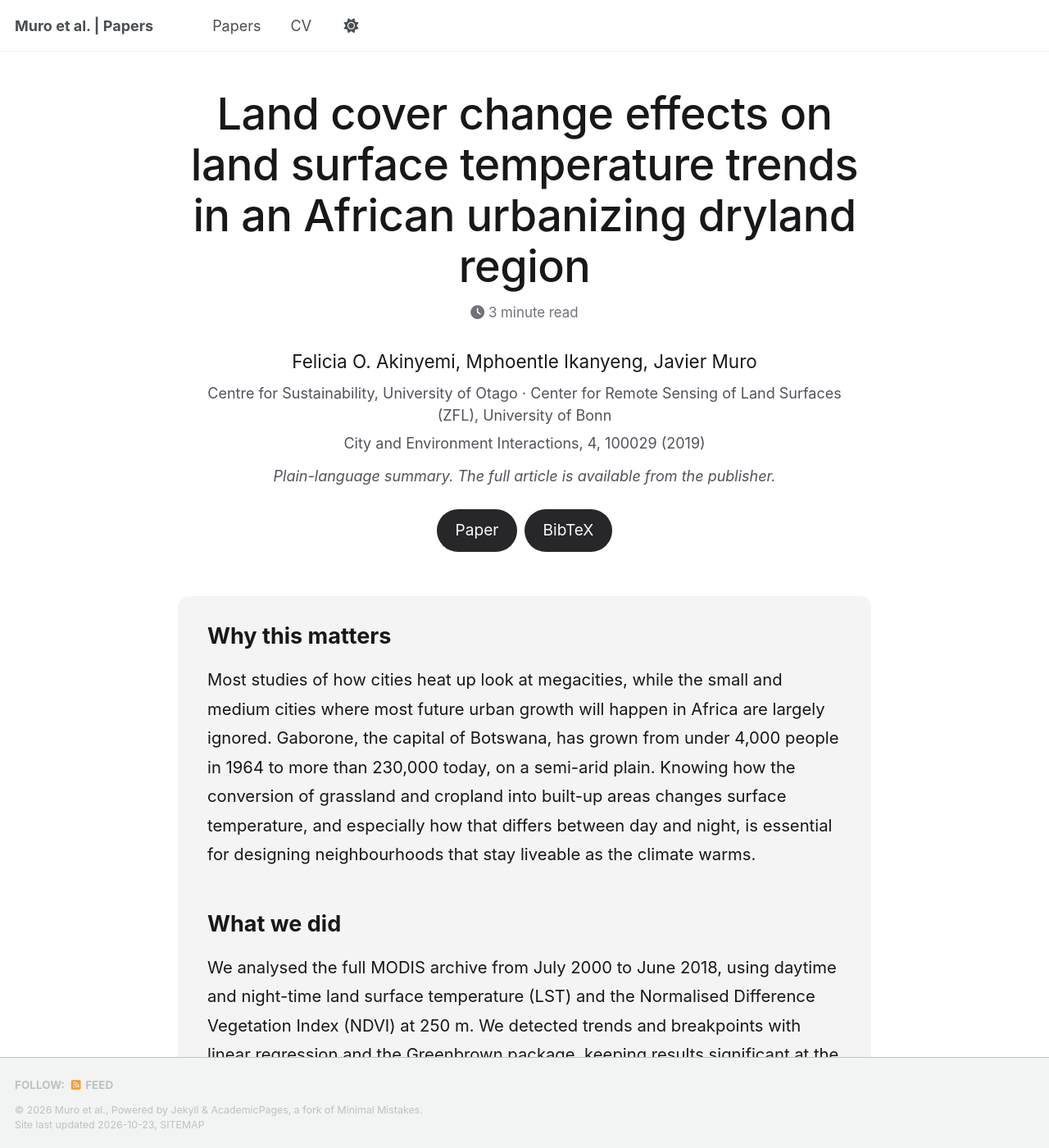
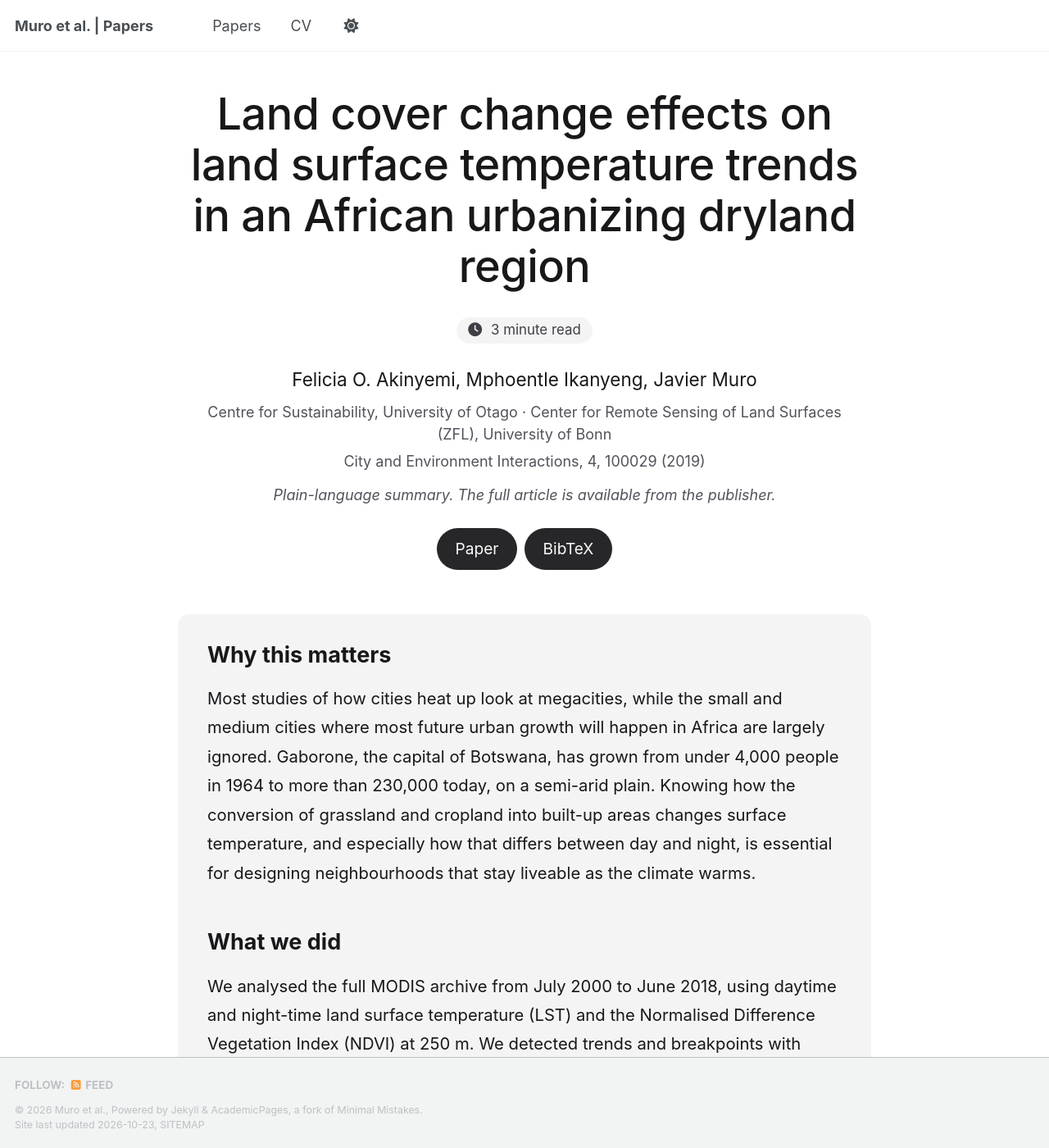
Before and after one commit to Havi-muro/muro-et-al, a Jekyll site: the page built from _pages/papers/land-cover-change-effects-land-surface-temperature-african-dryland.md, in a window 1280 px wide and 1400 px high. Shown: the whole window at 82% size. Built offline with Jekyll 4.4.1, drawn with Linux system fonts in a browser that asks for light colours; a style sheet for code colours, icons or effects is not loaded.

Commit message:
Make the paper reading time legible with a darker pill style

```diff
--- a/assets/css/project.scss
+++ b/assets/css/project.scss
@@ -30,13 +30,23 @@ html[data-theme="dark"] .project-page {
 }
 
 .project-meta {
-  margin: -0.9rem 0 1.5rem;
+  display: inline-block;
+  margin: -0.75rem 0 1.5rem;
+  padding: 0.2rem 0.8rem;
+  border-radius: 999px;
+  background: #f4f4f5;
   font-size: 0.9375rem;
-  color: #71717a;
+  line-height: 1.5;
+  color: #3f3f46;
+}
+
+.project-meta .fa-clock {
+  margin-right: 0.35rem;
 }
 
 html[data-theme="dark"] .project-meta {
-  color: #a1a1aa;
+  background: #27272a;
+  color: #e4e4e7;
 }
 
 .project-authors {
```
